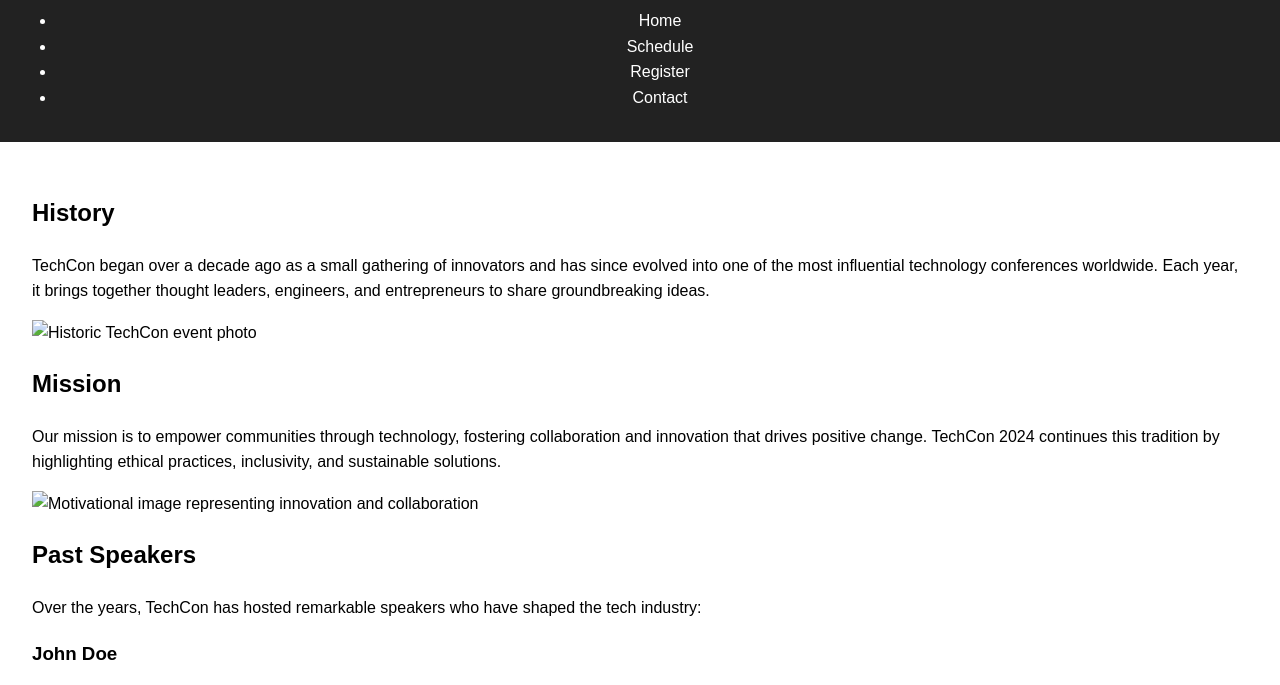
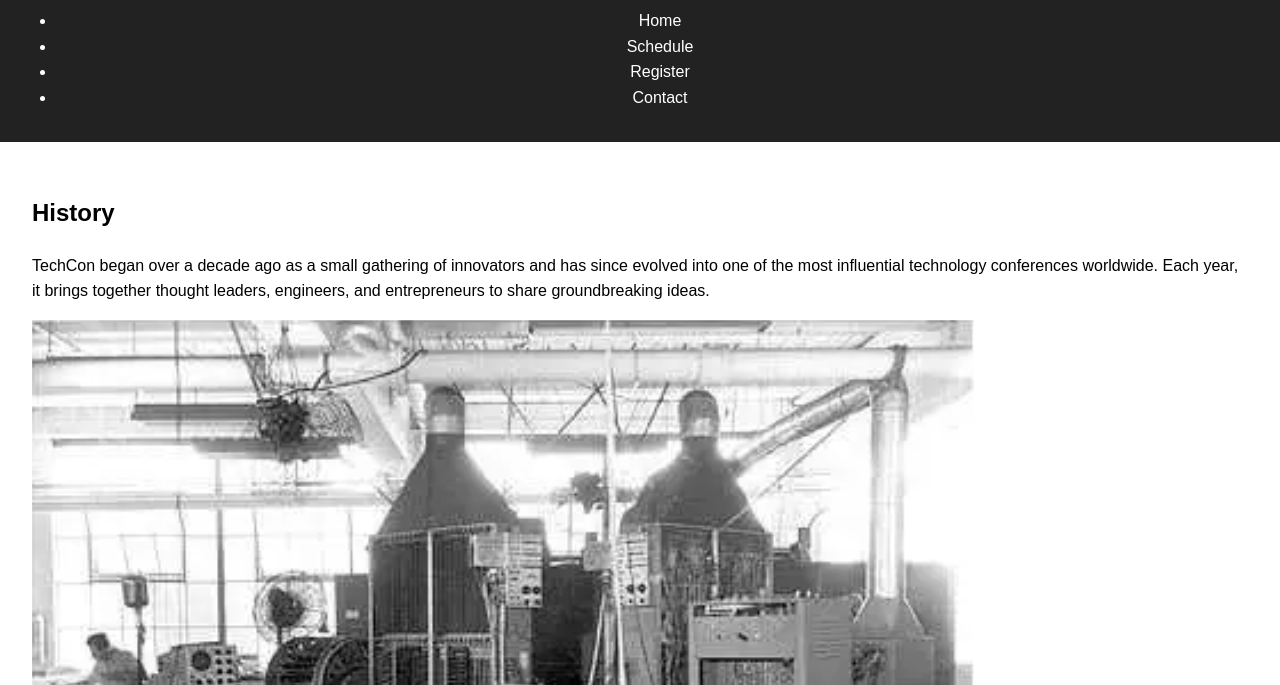
Before and after one commit to Markhams-369/TechCon_HTML, a plain HTML site: page techcon_website/about.html in a window 1280 px wide. Shown: the part 102-787 px from the top of the page. Drawn offline with Linux system fonts and the light colour scheme.

Commit message:
Update about.html structure and content for TechCon 2024

```diff
--- a/techcon_website/about.html
+++ b/techcon_website/about.html
@@ -82,14 +82,14 @@
     <article>
       <h2>History</h2>
       <p>TechCon began over a decade ago as a small gathering of innovators and has since evolved into one of the most influential technology conferences worldwide. Each year, it brings together thought leaders, engineers, and entrepreneurs to share groundbreaking ideas.</p>
-      <img src="images/history.jpg" alt="Historic TechCon event photo">
+      <img src="historic photo of TechCon.png" alt="Historic TechCon event photo">
     </article>
 
     <!-- Mission Section -->
     <article>
       <h2>Mission</h2>
       <p>Our mission is to empower communities through technology, fostering collaboration and innovation that drives positive change. TechCon 2024 continues this tradition by highlighting ethical practices, inclusivity, and sustainable solutions.</p>
-      <img src="images/mission.jpg" alt="Motivational image representing innovation and collaboration">
+      <img src="innovation.png" alt="Motivational image representing innovation and collaboration">
     </article>
 
     <!-- Past Speakers Section -->
```
